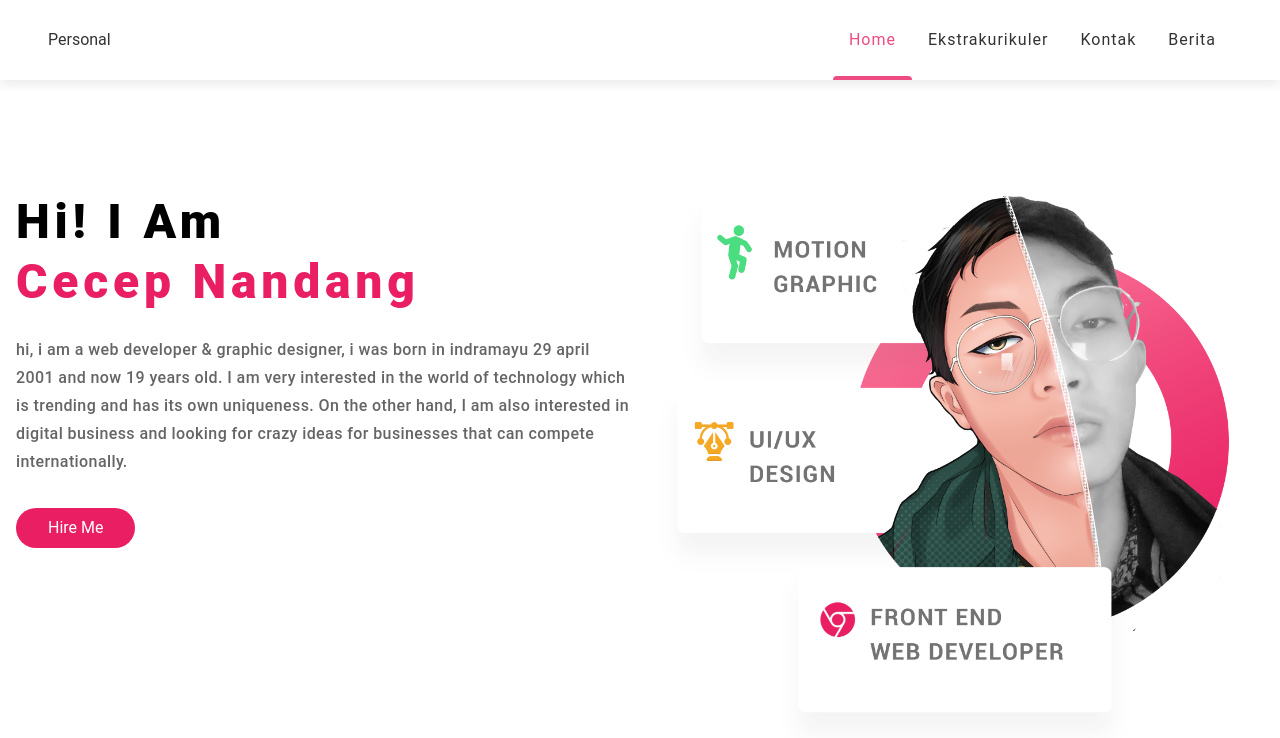
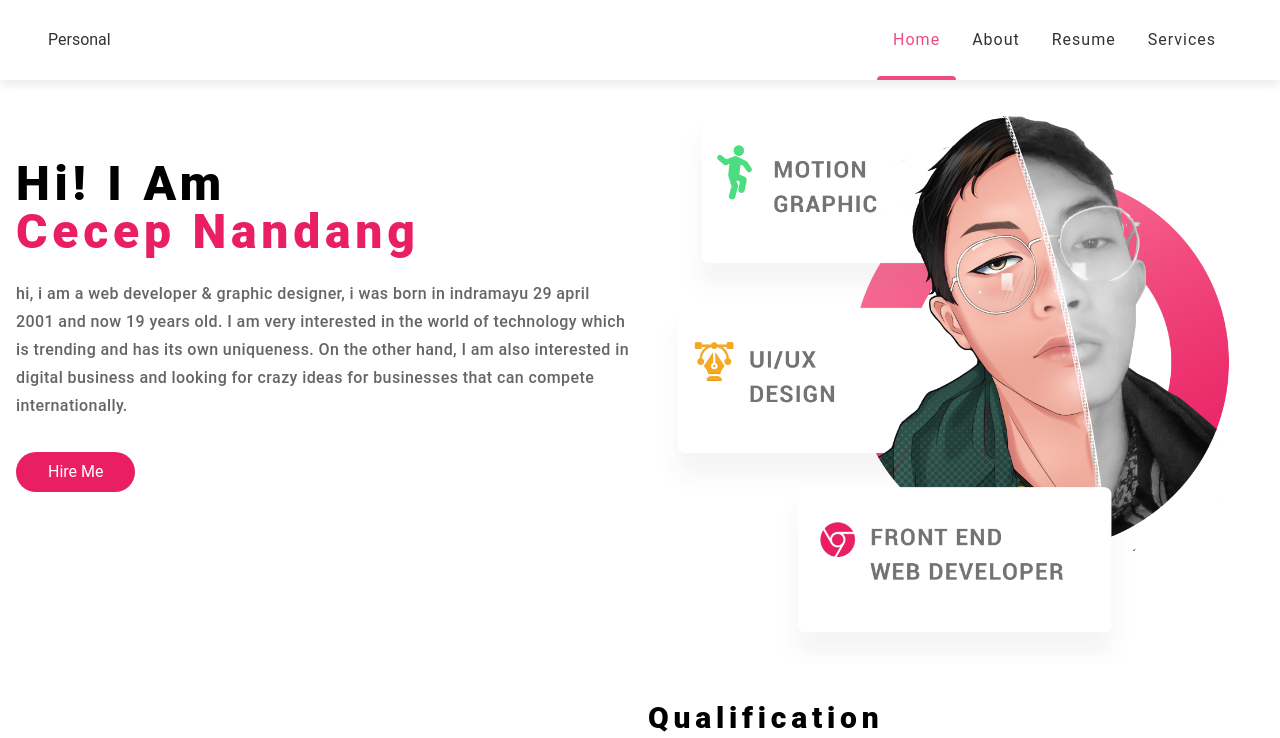
Before and after one commit to cecepns/myportfolio, a Next.js app: page / in a window 1280 px wide. Shown: the top 738 px of the page. Built offline with nearby package versions, Linux system fonts and the light colour scheme.

Commit message:
fix navbar

```diff
--- a/components/aboutme.js
+++ b/components/aboutme.js
@@ -1,10 +1,10 @@
 function AboutMe() {
     return (
-        <div className="bg-white pt-32">
+        <div className="bg-white pt-12">
             <div className="container mx-auto px-4">
                 <div className="grid grid-cols-1 md:grid-cols-2 gap-4">
-                    <div>
-                        <h2 className="font-extrabold text-5xl tracking-widest leading-tight text-opacity-90 mb-6 mt-16"> Hi! I Am <br></br> <span className="text-primary"> Cecep Nandang </span> </h2>
+                    <div className="mt-12">
+                        <h2 className="font-extrabold text-3xl md:text-5xl tracking-widest leading-tight text-opacity-90 mb-6 mt-0 md:mt-16"> Hi! I Am <br></br> <span className="text-primary"> Cecep Nandang </span> </h2>
                         <p className="tracking-wide leading-7 font-medium opacity-60">
                         hi, i am a web developer & graphic designer, i was born in indramayu 29 april 2001 and now 19 years old. I am very interested in the world of technology which is trending and has its own uniqueness. On the other hand, I am also interested in digital business and looking for crazy ideas for businesses that can compete internationally.
                         </p>
--- a/components/education.js
+++ b/components/education.js
@@ -14,7 +14,7 @@ function Education() {
                 </div>
                 <div>
                     <h2
-                        className="text-left font-extrabold text-5xl tracking-widest leading-tight text-opacity-90 my-6 ">
+                        className="text-left font-extrabold text-3xl md:text-5xl tracking-widest leading-tight text-opacity-90 my-6 ">
                         <span className="text-3xl">
                             Qualification
                         </span>
--- a/components/navbar.js
+++ b/components/navbar.js
@@ -14,14 +14,14 @@ function Navbar() {
             path: '/',
             menuName: 'Home'
         }, {
-            path: '/ekstrakurikuler',
-            menuName: 'Ekstrakurikuler'
+            path: '/about',
+            menuName: 'About'
         }, {
-            path: '/contact',
-            menuName: 'Kontak'
+            path: '/resume',
+            menuName: 'Resume'
         }, {
-            path: '/news',
-            menuName: 'Berita'
+            path: '/services',
+            menuName: 'Services'
         }
     ];
 
--- a/pages/index.js
+++ b/pages/index.js
@@ -6,7 +6,7 @@ export default function Home() {
     <>
     <AboutMe/>
     <Education/>
-    <AboutMe/>
+    {/* <AboutMe/> */}
     </>
   )
 }
```
